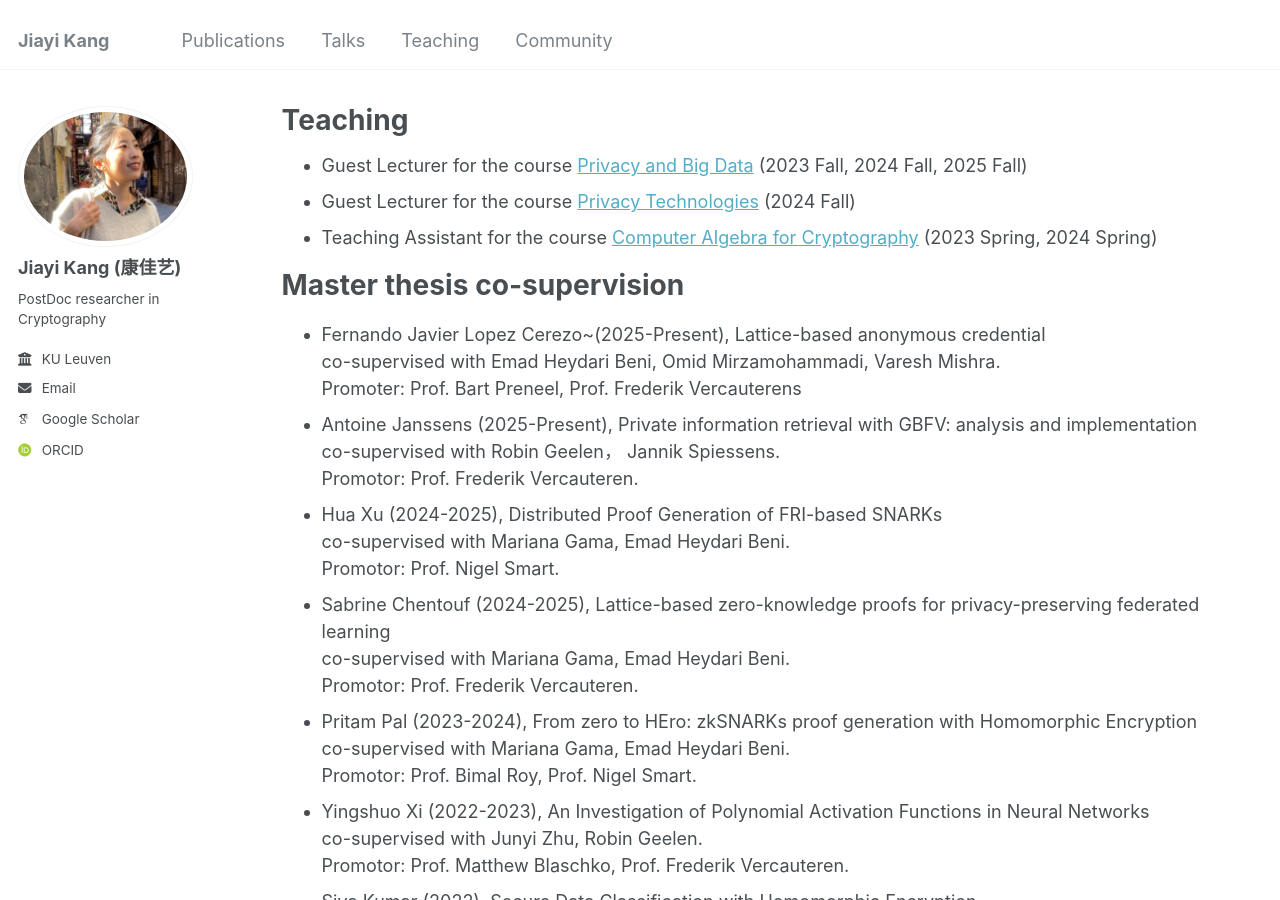
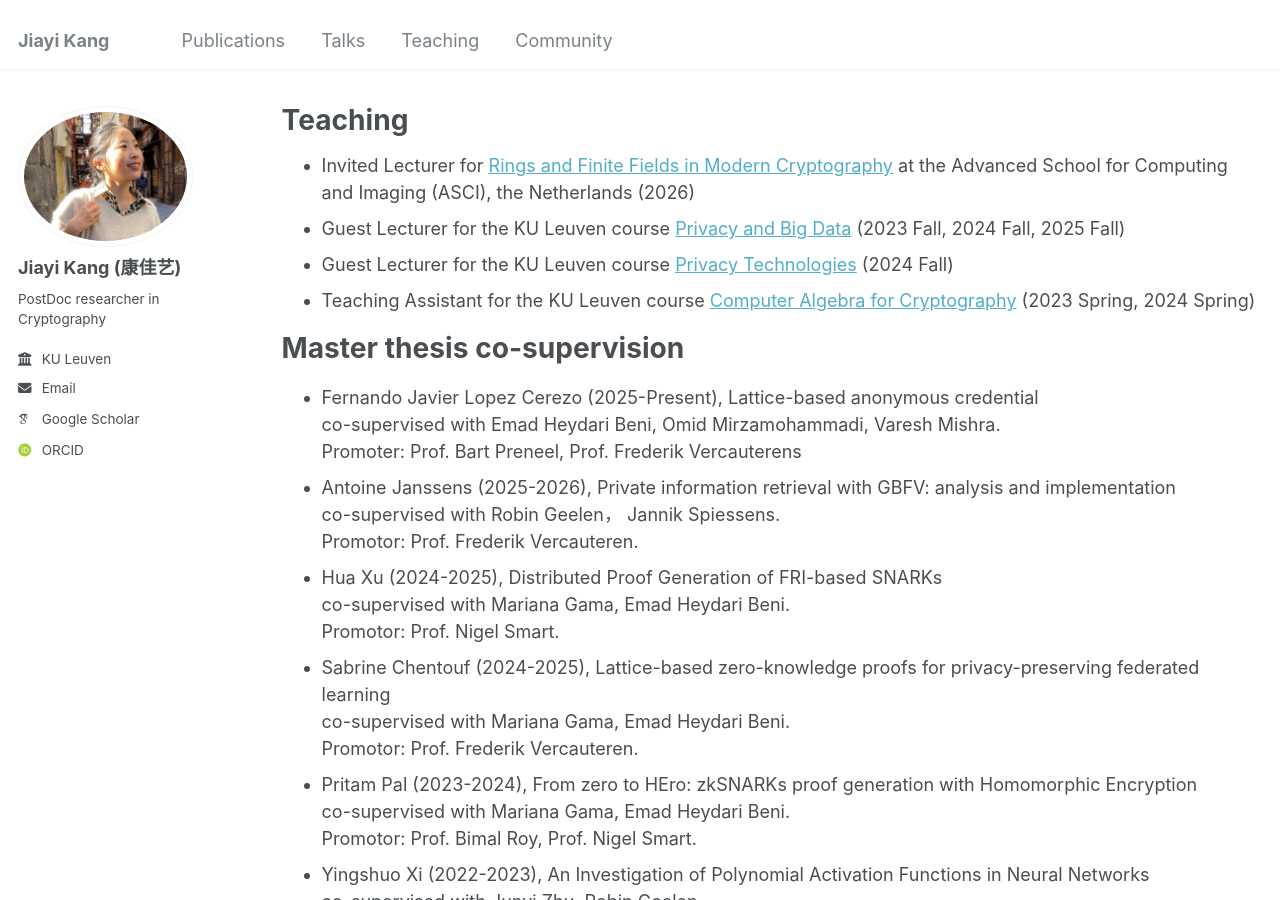
Before and after one commit to jiayikang2/jiayikang2.github.io, a Jekyll site: the page built from _pages/teaching.md, in a window 1280 px wide and 900 px high. Built offline with Jekyll 4.4.1, drawn with Linux system fonts in a browser that asks for light colours; some web fonts are replaced.

Commit message:
ASCI lecture

```diff
--- a/_pages/teaching.md
+++ b/_pages/teaching.md
@@ -5,16 +5,17 @@ permalink: /teaching/
 author_profile: true
 ---
 
-- Guest Lecturer for the course [Privacy and Big Data](https://onderwijsaanbod.kuleuven.be/syllabi/e/H00Y2AE.htm#activetab=doelstellingen_idp1704352) (2023 Fall, 2024 Fall, 2025 Fall)
-- Guest Lecturer for the course [Privacy Technologies](https://onderwijsaanbod.kuleuven.be/syllabi/e/H09L2AE.htm#activetab=doelstellingen_idp1445712) (2024 Fall)
-- Teaching Assistant for the course [Computer Algebra for Cryptography](https://onderwijsaanbod.kuleuven.be/syllabi/e/H09L2AE.htm#activetab=doelstellingen_idp47040) (2023 Spring, 2024 Spring)
+- Invited Lecturer for [Rings and Finite Fields in Modern Cryptography](https://asci.school/project/3231/) at the Advanced School for Computing and Imaging (ASCI), the Netherlands (2026)
+- Guest Lecturer for the KU Leuven course [Privacy and Big Data](https://onderwijsaanbod.kuleuven.be/syllabi/e/H00Y2AE.htm#activetab=doelstellingen_idp1704352) (2023 Fall, 2024 Fall, 2025 Fall)
+- Guest Lecturer for the KU Leuven course [Privacy Technologies](https://onderwijsaanbod.kuleuven.be/syllabi/e/H09L2AE.htm#activetab=doelstellingen_idp1445712) (2024 Fall)
+- Teaching Assistant for the KU Leuven course [Computer Algebra for Cryptography](https://onderwijsaanbod.kuleuven.be/syllabi/e/H09L2AE.htm#activetab=doelstellingen_idp47040) (2023 Spring, 2024 Spring)
 
 Master thesis co-supervision
 ======
-- Fernando Javier Lopez Cerezo~(2025-Present), Lattice-based anonymous credential
+- Fernando Javier Lopez Cerezo (2025-Present), Lattice-based anonymous credential
   co-supervised with Emad Heydari Beni, Omid Mirzamohammadi, Varesh Mishra.
   Promoter: Prof. Bart Preneel, Prof. Frederik Vercauterens
-- Antoine Janssens (2025-Present), Private information retrieval with GBFV: analysis and implementation
+- Antoine Janssens (2025-2026), Private information retrieval with GBFV: analysis and implementation
   co-supervised with Robin Geelen， Jannik Spiessens.
   Promotor: Prof. Frederik Vercauteren.
 - Hua Xu (2024-2025), Distributed Proof Generation of FRI-based SNARKs
```
Also changed, not shown: _pages/about.md (+2 -0 lines).
